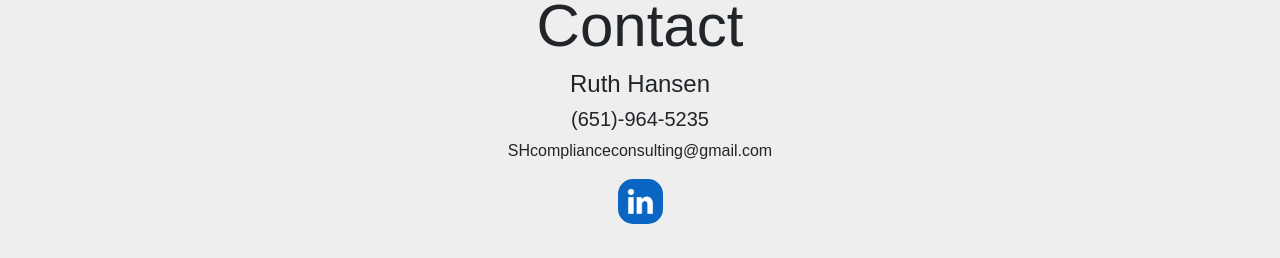
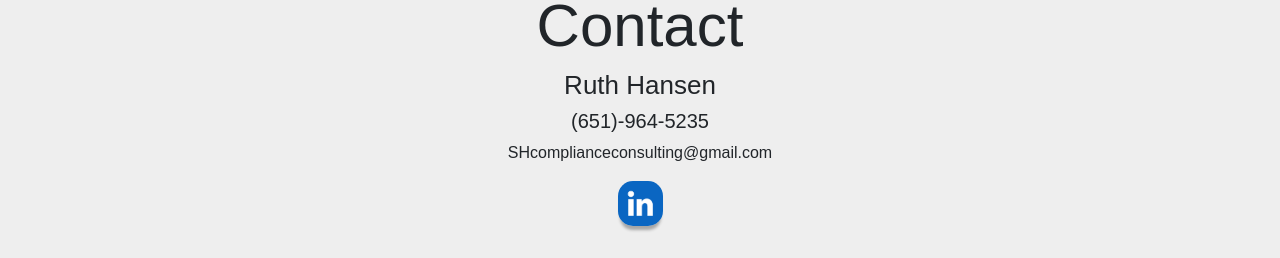
Before and after one commit to bsmrdel101/sh-service-consulting, a React (Create React App) app: page /#/home in a window 1280 px wide. Shown: the part 2368-2626 px from the top of the page. Built offline with nearby package versions, Linux system fonts and the light colour scheme; no server answers.

Commit message:
added a clickable linkedin button that takes you to the linkedin page

```diff
--- a/src/components/Contact/Contact.css
+++ b/src/components/Contact/Contact.css
@@ -8,4 +8,16 @@
 .contact-icon {
     width: 45px;
     border-radius: 15px;
+    box-shadow: 0 6px 3px -2px rgba(0, 0, 0, 0.301);
+    transition: ease 0.3s;
 }
+
+.contact-icon:hover {
+    cursor: pointer;
+    transform: scale(1.08, 1.08);
+    box-shadow: 0 6px 3px -2px rgba(61, 100, 185, 0.301);
+}
+
+.contact-name {
+    font-size: 26px;
+}
--- a/src/components/Contact/Contact.jsx
+++ b/src/components/Contact/Contact.jsx
@@ -7,11 +7,11 @@ function ScheduleForm() {
         <center>
             <h1 className='services-title'>Contact</h1>
             <div>
-                <h4>Ruth Hansen</h4>
+                <h4 className='contact-name'>Ruth Hansen</h4>
                 <h5>(651)-964-5235</h5>
             </div>
             <p>SHcomplianceconsulting@gmail.com</p>
-            <img src='linkedin.png' className='contact-icon' />
+            <img src='linkedin.png' className='contact-icon' onClick={() => window.open("https://www.linkedin.com/in/ruth-hansen-b1b5a2167/")} />
         </center>
     );
 }
```
